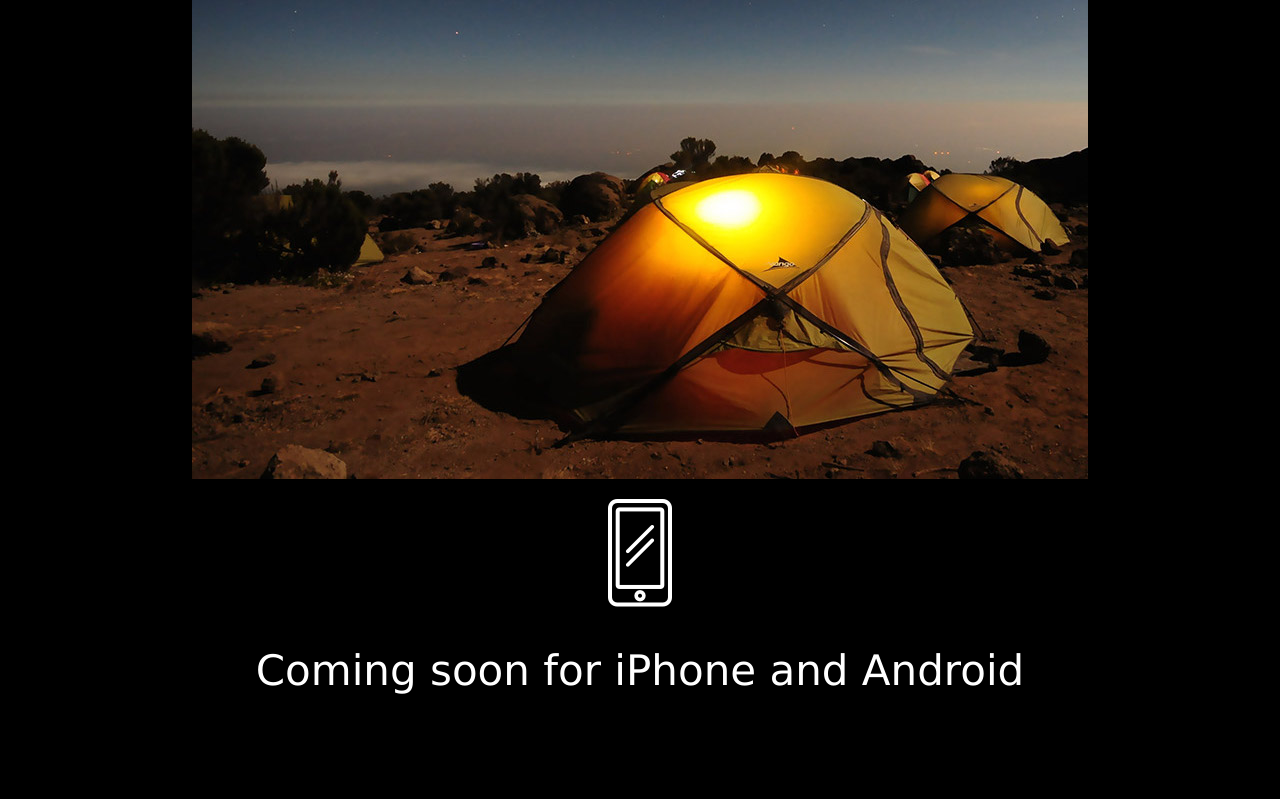
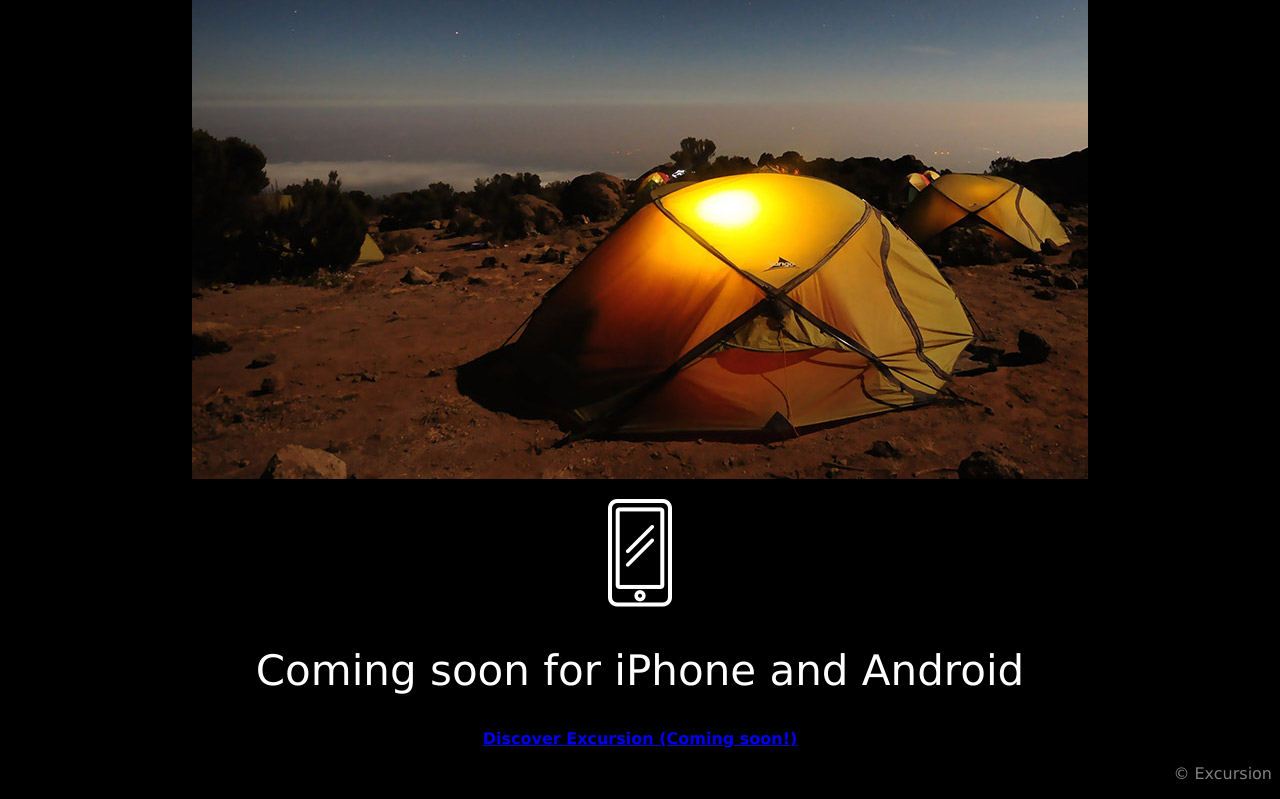
Before and after one commit to alysonj614/excursion, a plain HTML site: page index.html in a window 1280 px wide. Shown: the part 1126-1925 px from the top of the page. Before the commit the page ends 1855 px from the top, so only its background shows below. Drawn offline with Linux system fonts and the light colour scheme.

Commit message:
add footer and final html and css.

```diff
--- a/index.html
+++ b/index.html
@@ -7,12 +7,14 @@
   </head>
   <body>
     <h1>Discover hidden places in the world around you</h1>
-    <h3><a href = "#">Discover Excursion (Coming soon!)</a></h3>
+    <h3 class = "discover"><a href = "#">Discover Excursion (Coming soon!)</a></h3>
     <p class = "video"><video src ="./resources/videos/excursion.mp4" width = "500" height = "750" controls>Video Not Supported</video></p>
     <h2>Your personal travel guide</h2>
       <p class = "excursion">Excursion remembers places you like, and recommends new points of interest around you.</p>
       <p class = "camp"><img src="./resources/images/camp.jpg"></p>
       <p class = "phone"><img src="./resources/images/phone.png"></p>
    <h2>Coming soon for iPhone and Android</h2>
+   <h3 class = "discover"><a href = "#top">Discover Excursion (Coming soon!)</a></h3>
+   <p class = "footer"> © Excursion</p>
   </body>
 </html>
--- a/resources/style.css
+++ b/resources/style.css
@@ -11,7 +11,7 @@ h1 {
   color: white;
 }
 
-h3 {
+.discover {
   color: aquamarine;
   font-size: 16px;
 }
@@ -25,3 +25,8 @@ h2 {
   color: gray;
   font-size: 21px;
 }
+
+.footer {
+  text-align: right;
+  color: gray;
+}
```
